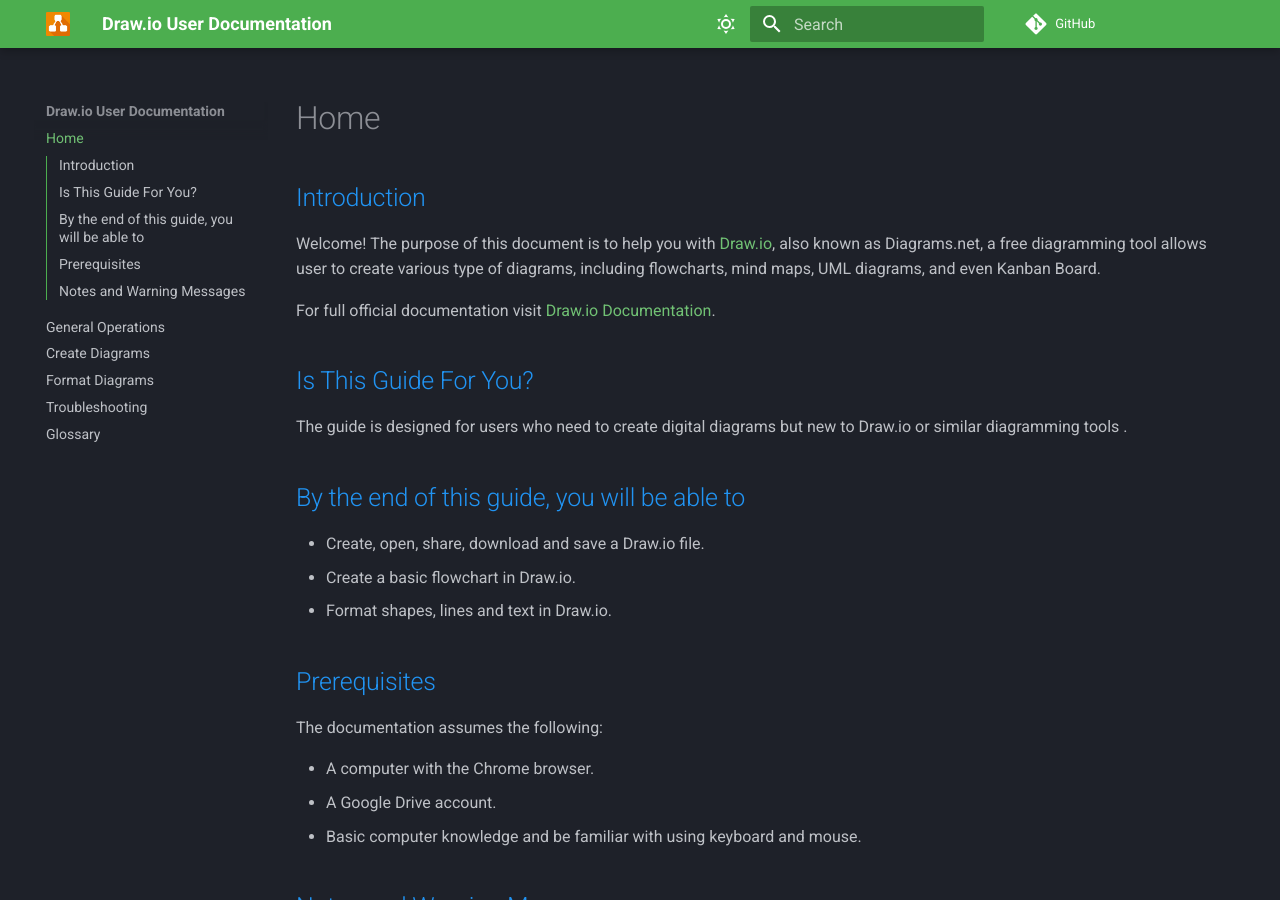
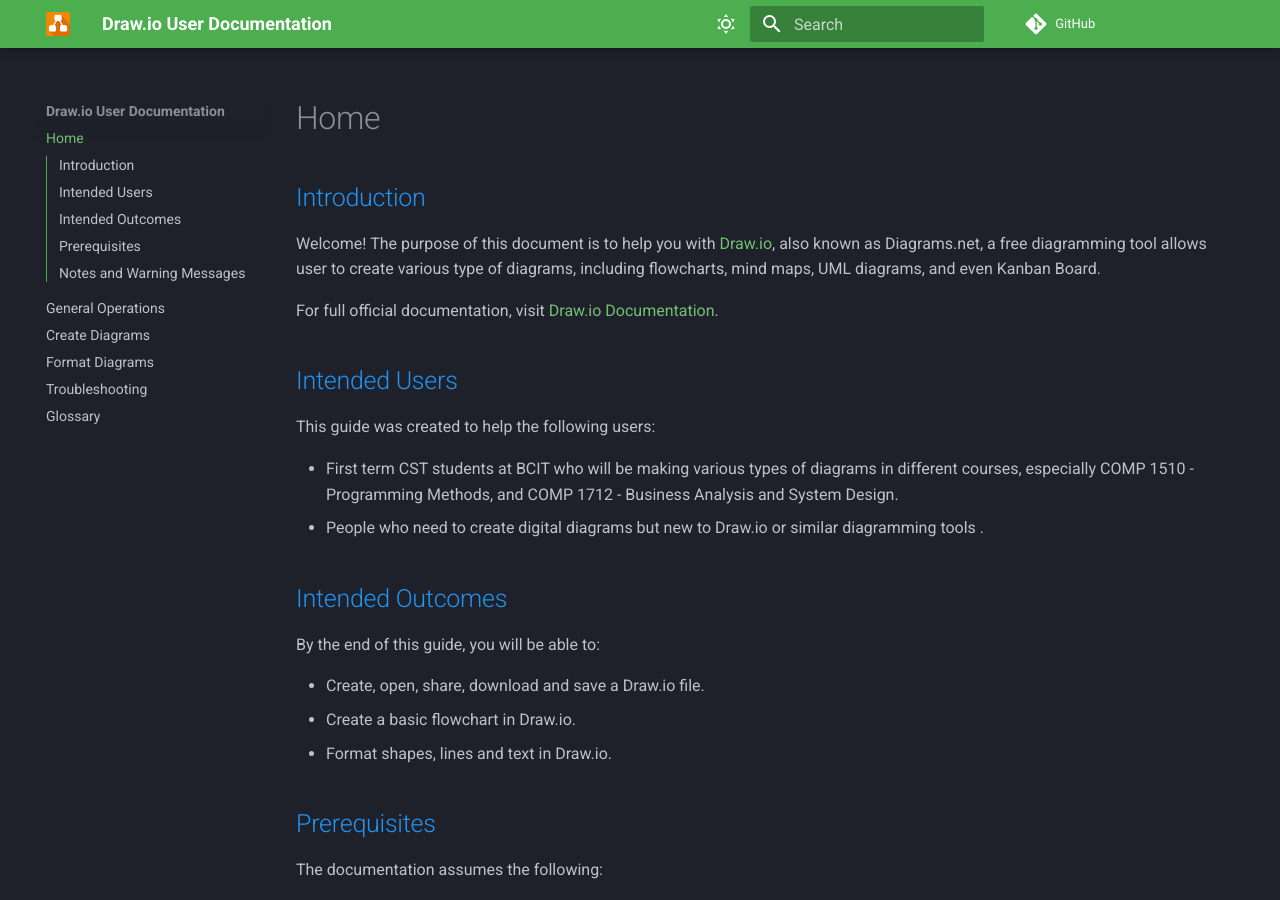
Before and after one commit to zoeyj3/2216_documentation, an MkDocs documentation site: the page built from docs/index.md, in a window 1280 px wide and 900 px high. Built offline with MkDocs 1.6.1 and Material for MkDocs 9.7.7, drawn with Linux system fonts in a browser that asks for light colours; some web fonts are replaced; comment, search, counter and statistics services are not loaded.

Commit message:
Improve some wording

```diff
--- a/docs/index.md
+++ b/docs/index.md
@@ -4,13 +4,18 @@
 
 Welcome! The purpose of this document is to help you with [Draw.io](https://app.diagrams.net/), also known as Diagrams.net, a free diagramming tool allows user to create various type of diagrams, including flowcharts, mind maps, UML diagrams, and even Kanban Board.
 
-For full official documentation visit [Draw.io Documentation](https://www.drawio.com/doc/).
+For full official documentation, visit [Draw.io Documentation](https://www.drawio.com/doc/).
 
-## Is This Guide For You?
+## Intended Users
 
-The guide is designed for users who need to create digital diagrams but new to Draw.io or similar diagramming tools .
+This guide was created to help the following users:
 
-## By the end of this guide, you will be able to
+* First term CST students at BCIT who will be making various types of diagrams in different courses, especially COMP 1510 - Programming Methods, and COMP 1712 - Business Analysis and System Design.
+* People who need to create digital diagrams but new to Draw.io or similar diagramming tools .
+
+## Intended Outcomes
+
+By the end of this guide, you will be able to:
 
 * Create, open, share, download and save a Draw.io file.
 * Create a basic flowchart in Draw.io.
```
Also changed, not shown: docs/general-operations.md (+1 -1 lines).
